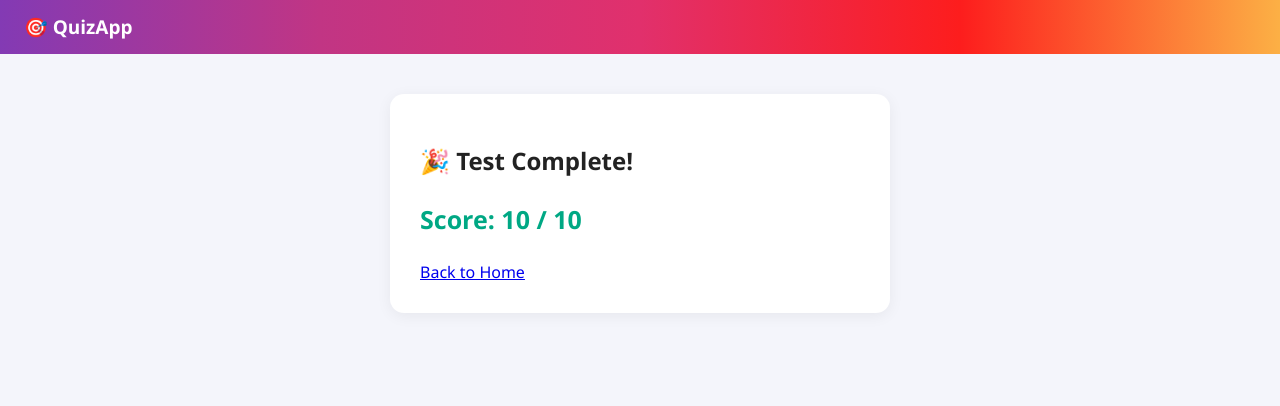
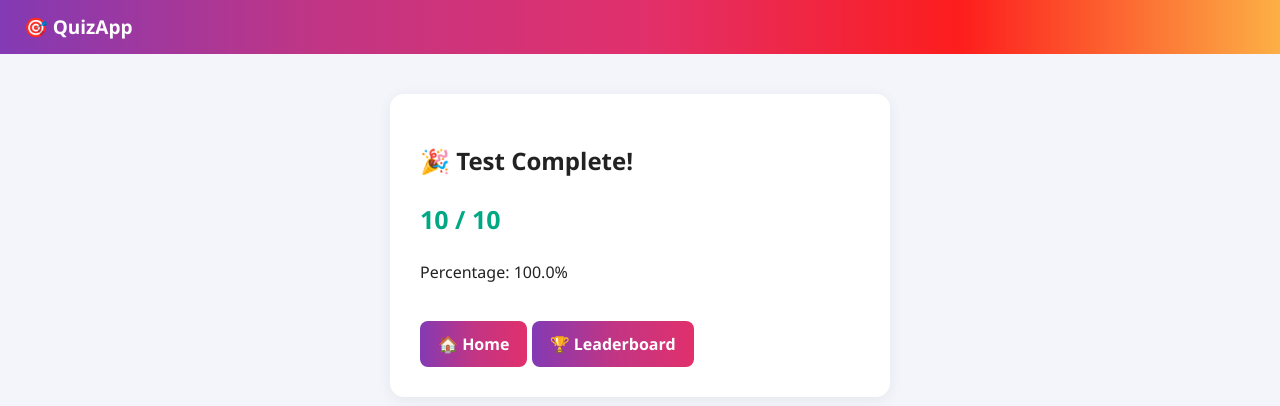
Before and after one commit to princekumar3232/Quizbuzz, a Flask app: template templates/result.html in a window 1280 px wide. Shown: the top 406 px of the page. Run offline with Flask 3, Linux system fonts and the light colour scheme; the template is opened without the code that fills it: most values are stand-ins (such as "Sample title", 1, 10 or a date in 2020); some libraries are stand-ins or nearby versions.

Commit message:
Update result.html

```diff
--- a/templates/result.html
+++ b/templates/result.html
@@ -11,14 +11,32 @@ Result
     <h2>🎉 Test Complete!</h2>
 
     <p class="score-text">
-        Score: {{ score }} / {{ total }}
+        {{ score }} / {{ total }}
     </p>
 
+    <p>
+        Percentage:
+        {% if total > 0 %}
+            {{ ((score / total) * 100)|round(2) }}%
+        {% else %}
+            0%
+        {% endif %}
+    </p>
+
+    <br>
+
     <a
+        class="btn"
         href="{{ url_for('index') }}"
-        class="start-btn"
     >
-        Back to Home
+        🏠 Home
+    </a>
+
+    <a
+        class="btn"
+        href="{{ url_for('leaderboard') }}"
+    >
+        🏆 Leaderboard
     </a>
 
 </div>
```
